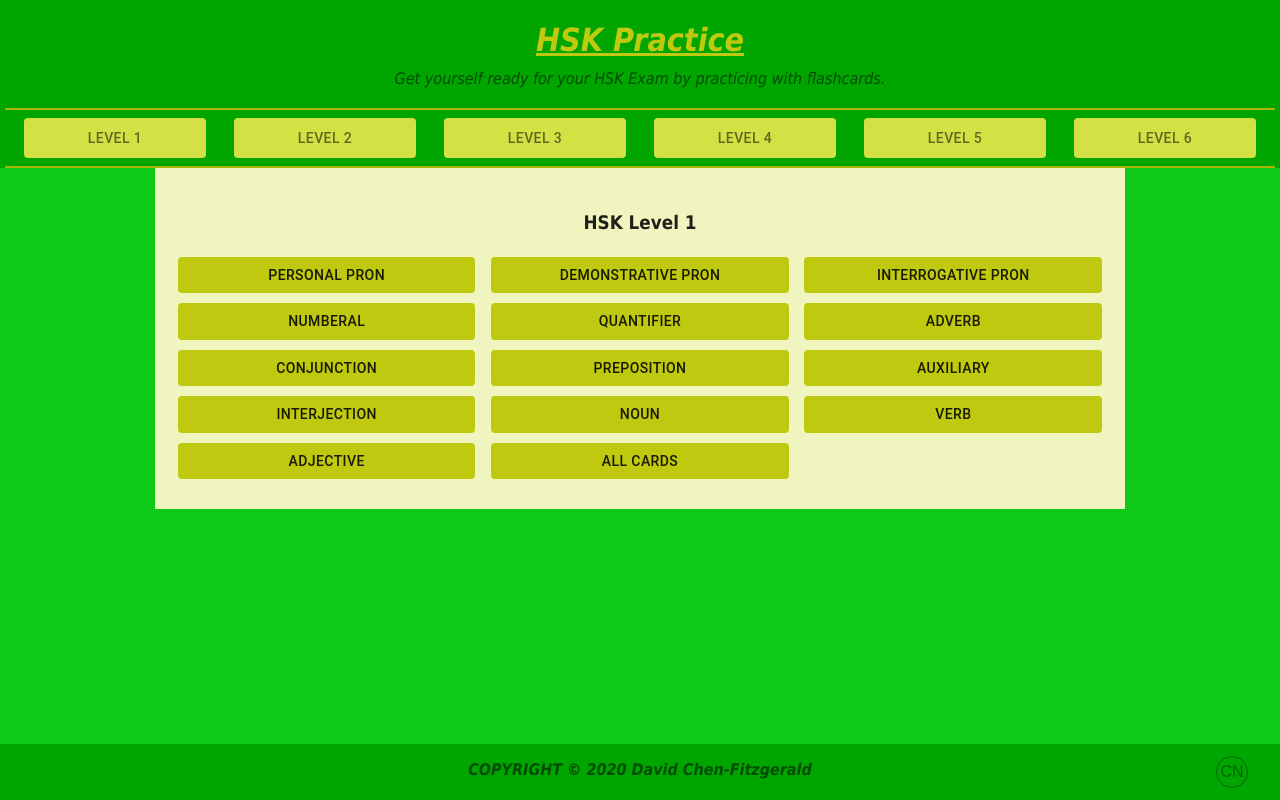
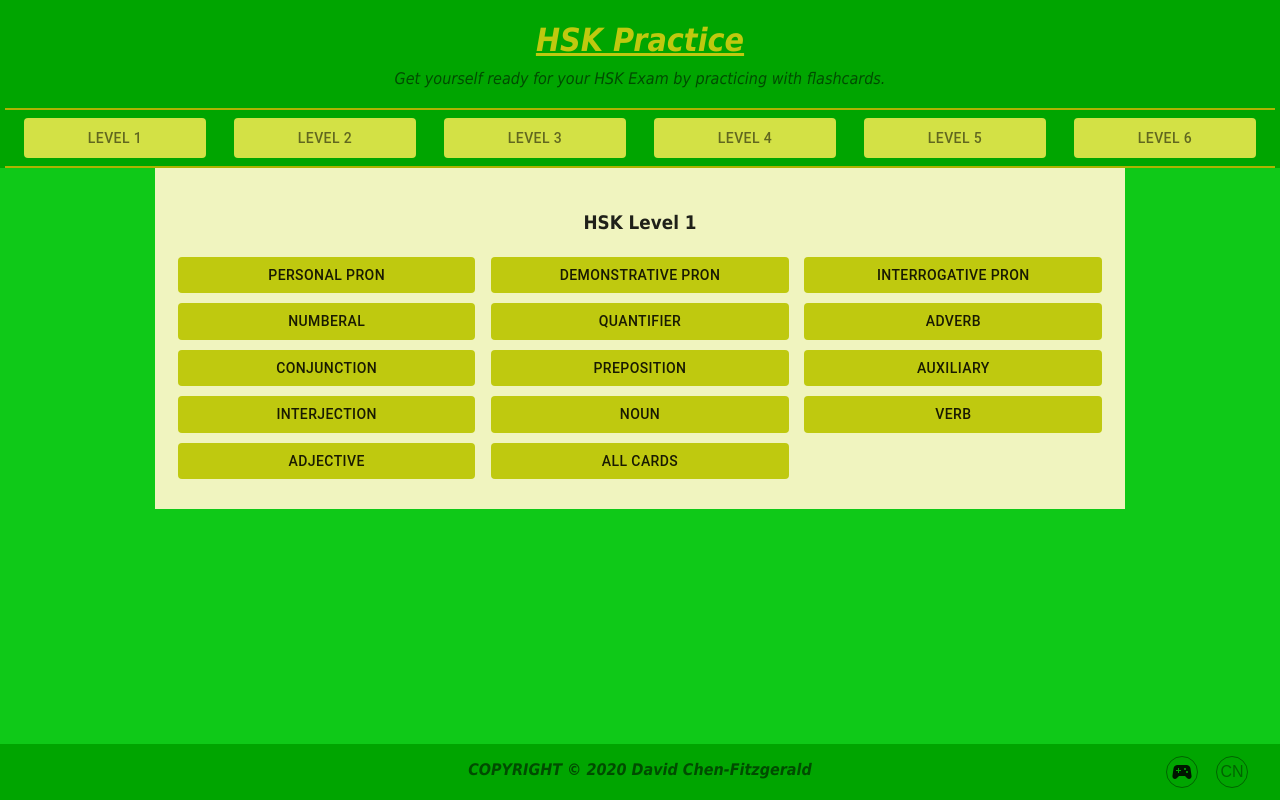
Before and after one commit to davidfitz314/HSK-Learn, a React (Create React App) app: page / in a window 1280 px wide. Built offline with nearby package versions, Linux system fonts and the light colour scheme.

Commit message:
Add game icon button

```diff
--- a/src/components/flashCardsSimple/BodyWrapper.tsx
+++ b/src/components/flashCardsSimple/BodyWrapper.tsx
@@ -5,6 +5,7 @@ import Button from '@material-ui/core/Button';
 import { CardDisplay } from './CardDisplay';
 import { languageGroups, cardGroups } from './Utils/Types';
 import IconButton from '@material-ui/core/IconButton';
+import SportsEsportsIcon from '@material-ui/icons/SportsEsports';
 
 const useStyles = makeStyles((theme: Theme) => createStyles({
     button: {
@@ -66,6 +67,9 @@ export const BodyWrapper = ({ level, allCardWords, currentLevel, children}: body
             <IconButton id="iconButton"  color="inherit" onClick={()=>setEnglish(!english)} style={{ height: '32px', width: '32px', position: 'fixed', bottom: '12px', right: '32px', border: ' 1.5px solid #006400' }} aria-label="forward">
                 <p style={{ fontSize: 'medium', color: '#006400' }}>{english ? 'EN' : 'CN'}</p>
             </IconButton>
+            <IconButton id="iconButton"  color="inherit" onClick={()=>{}} style={{ height: '32px', width: '32px', position: 'fixed', bottom: '12px', right: '82px', border: ' 1.5px solid #006400' }} aria-label="forward">
+                <SportsEsportsIcon></SportsEsportsIcon>
+            </IconButton>
         </div>
     )
 }
```
